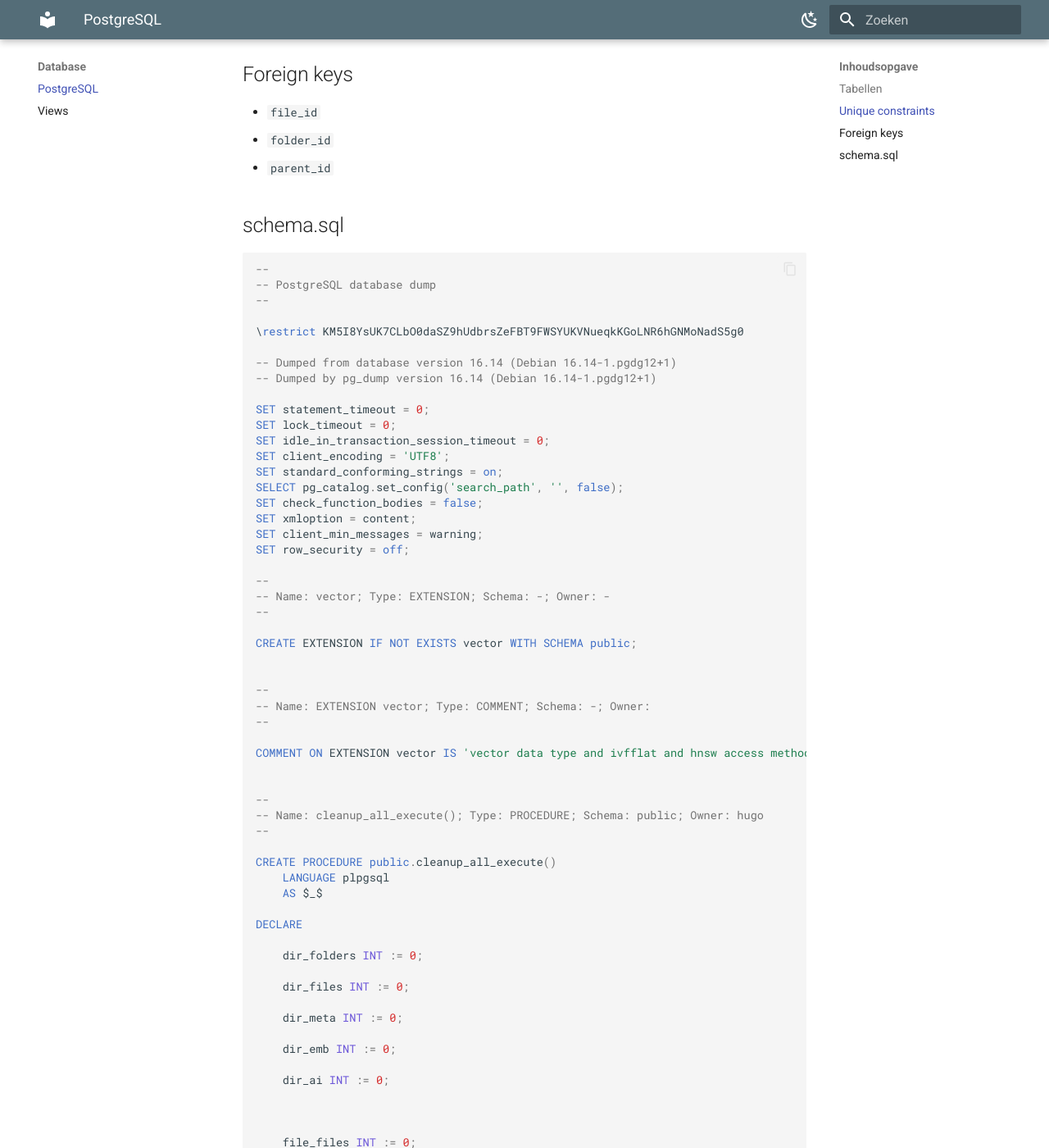
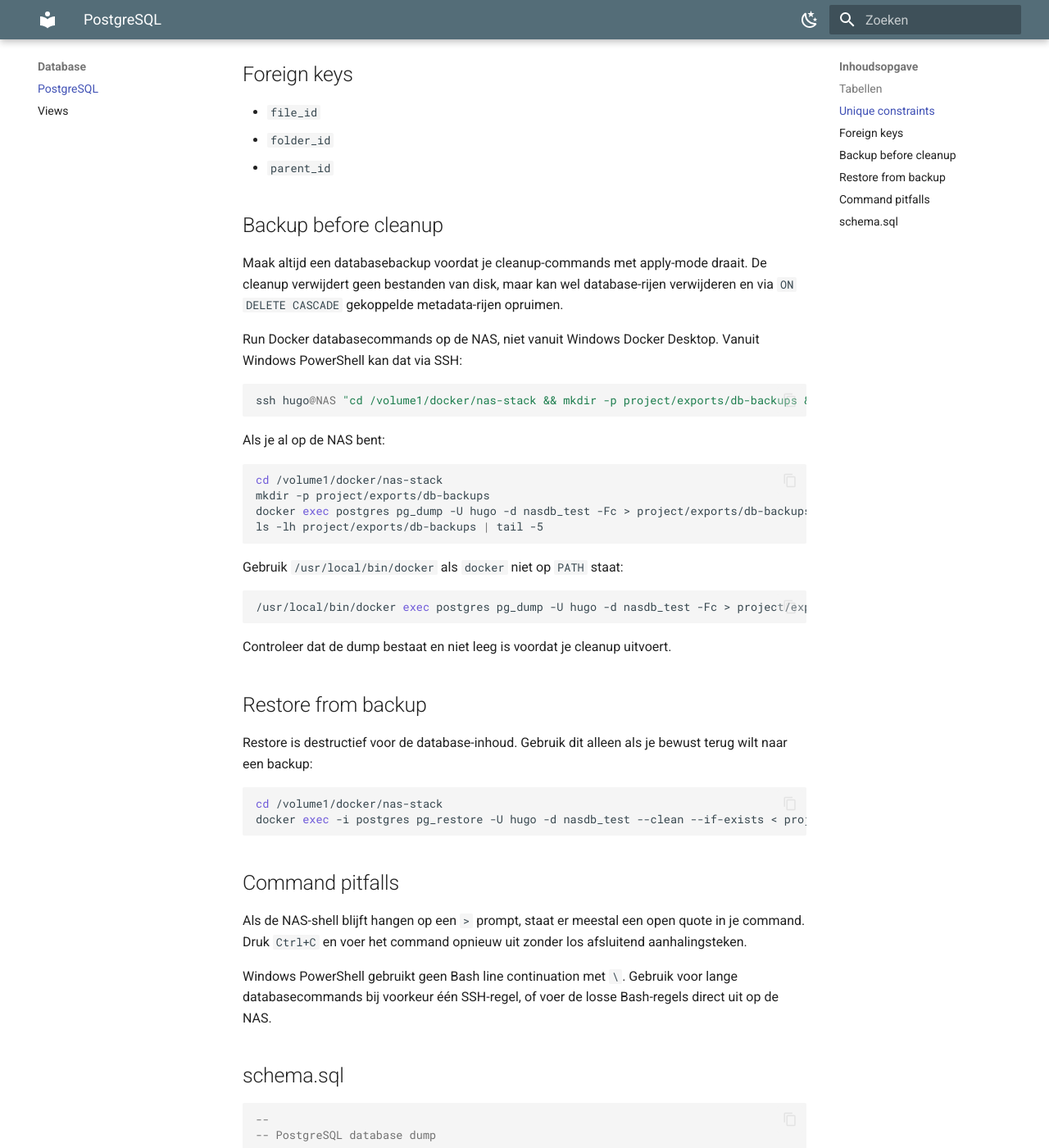
Before and after one commit to hugcoding/core-platform, an MkDocs documentation site: the page built from docs/wiki/postgres.md, in a window 1280 px wide and 1400 px high, scrolled down 589 px. Shown: the whole window at 82% size. Built offline with MkDocs 1.6.1 and Material for MkDocs 9.7.7, drawn with Linux system fonts in a browser that asks for light colours.

Commit message:
add real cleanup and documentation

````diff
--- a/docs/wiki/postgres.md
+++ b/docs/wiki/postgres.md
@@ -19,6 +19,48 @@
 - `file_id`
 - `folder_id`
 - `parent_id`
+
+## Backup before cleanup
+
+Maak altijd een databasebackup voordat je cleanup-commands met apply-mode draait. De cleanup verwijdert geen bestanden van disk, maar kan wel database-rijen verwijderen en via `ON DELETE CASCADE` gekoppelde metadata-rijen opruimen.
+
+Run Docker databasecommands op de NAS, niet vanuit Windows Docker Desktop. Vanuit Windows PowerShell kan dat via SSH:
+
+```powershell
+ssh hugo@NAS "cd /volume1/docker/nas-stack && mkdir -p project/exports/db-backups && /usr/local/bin/docker exec postgres pg_dump -U hugo -d nasdb_test -Fc > project/exports/db-backups/nasdb_test-before-cleanup-$(date +%Y%m%d-%H%M%S).dump && ls -lh project/exports/db-backups | tail -5"
+```
+
+Als je al op de NAS bent:
+
+```bash
+cd /volume1/docker/nas-stack
+mkdir -p project/exports/db-backups
+docker exec postgres pg_dump -U hugo -d nasdb_test -Fc > project/exports/db-backups/nasdb_test-before-cleanup-$(date +%Y%m%d-%H%M%S).dump
+ls -lh project/exports/db-backups | tail -5
+```
+
+Gebruik `/usr/local/bin/docker` als `docker` niet op `PATH` staat:
+
+```bash
+/usr/local/bin/docker exec postgres pg_dump -U hugo -d nasdb_test -Fc > project/exports/db-backups/nasdb_test-before-cleanup-$(date +%Y%m%d-%H%M%S).dump
+```
+
+Controleer dat de dump bestaat en niet leeg is voordat je cleanup uitvoert.
+
+## Restore from backup
+
+Restore is destructief voor de database-inhoud. Gebruik dit alleen als je bewust terug wilt naar een backup:
+
+```bash
+cd /volume1/docker/nas-stack
+docker exec -i postgres pg_restore -U hugo -d nasdb_test --clean --if-exists < project/exports/db-backups/NAAM-VAN-BACKUP.dump
+```
+
+## Command pitfalls
+
+Als de NAS-shell blijft hangen op een `>` prompt, staat er meestal een open quote in je command. Druk `Ctrl+C` en voer het command opnieuw uit zonder los afsluitend aanhalingsteken.
+
+Windows PowerShell gebruikt geen Bash line continuation met `\`. Gebruik voor lange databasecommands bij voorkeur één SSH-regel, of voer de losse Bash-regels direct uit op de NAS.
 
 ## schema.sql
 
````
Also changed, not shown: docs/wiki/configuration.md (+9 -1 lines), project/changelog/CHANGELOG.md (+2 -0 lines), 4 other files.
